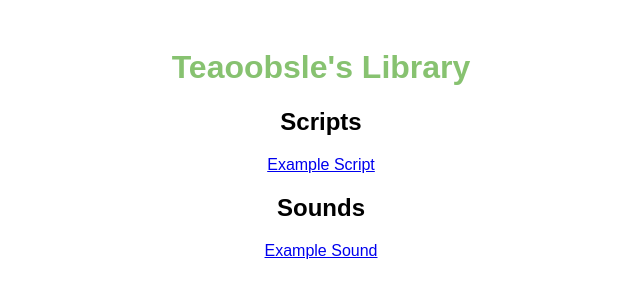
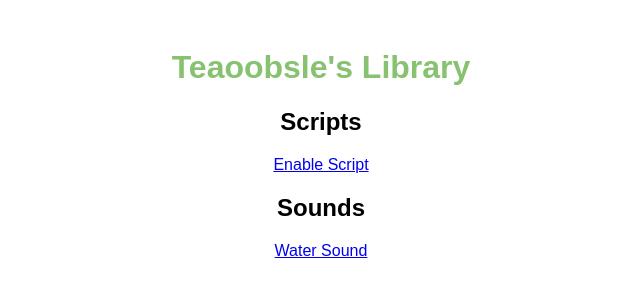
Before and after one commit to Teaoobsle/Teaoobsle-s-Library, a plain HTML site: page index.html in a window 1280 px wide. Shown: the full height of the page, 319-959 px from the left. Drawn offline with Linux system fonts and the light colour scheme.

Commit message:
update index lama

```diff
--- a/index.html
+++ b/index.html
@@ -11,12 +11,12 @@
 
     <h2>Scripts</h2>
     <ul>
-        <li><a href="scripts/Enable.cs">Example Script</a></li>
+        <li><a href="scripts/Enable.cs" download="Enable.cs">Enable Script</a></li>
     </ul>
 
     <h2>Sounds</h2>
     <ul>
-        <li><a href="sounds/water-splash-147014.mp3">Example Sound</a></li>
+        <li><a href="sounds/water-splash-147014.mp3" download="water-splash-147014.mp3">Water Sound</a></li>
     </ul>
 </body>
 </html>
```
